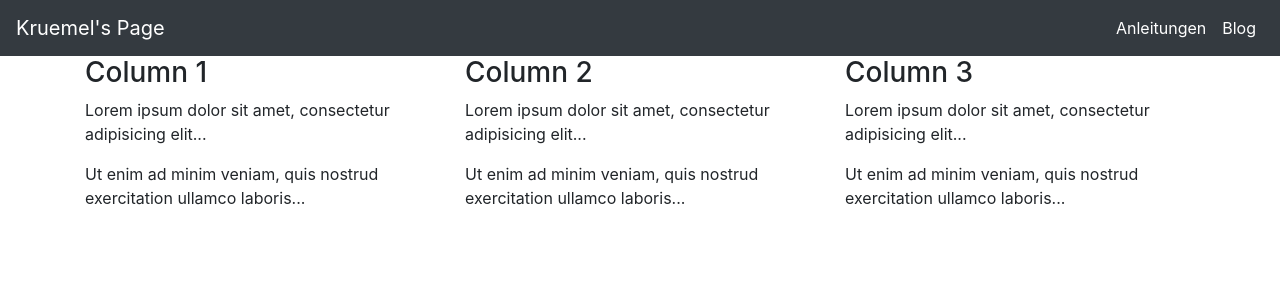
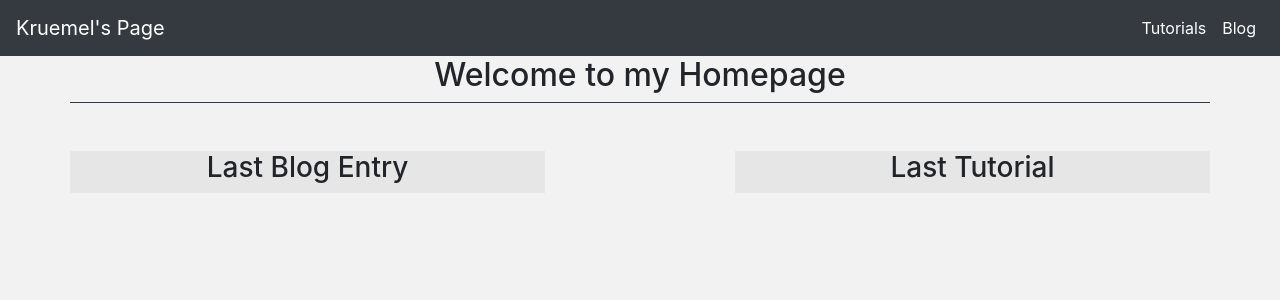
Before and after one commit to Felixkruemel/homepage, a Vue app: page / in a window 1280 px wide. Shown: the top 300 px of the page. Built offline with nearby package versions, Linux system fonts and the light colour scheme.

Commit message:
edited homepage

```diff
--- a/public/index.html
+++ b/public/index.html
@@ -11,7 +11,7 @@
     <script src="https://cdnjs.cloudflare.com/ajax/libs/popper.js/1.16.0/umd/popper.min.js"></script>
     <script src="https://maxcdn.bootstrapcdn.com/bootstrap/4.5.0/js/bootstrap.min.js"></script>
   </head>
-  <body>
+  <body style="background-color: #f2f2f2">
     <noscript>
       <strong>We're sorry but <%= htmlWebpackPlugin.options.title %> doesn't work properly without JavaScript enabled. Please enable it to continue.</strong>
     </noscript>
--- a/src/components/home.vue
+++ b/src/components/home.vue
@@ -1,20 +1,15 @@
 <template>
-    <div class=container>
+    <div class="container">
         <div class="row">
-            <div class="col-sm-4">
-                <h3>Column 1</h3>
-                <p>Lorem ipsum dolor sit amet, consectetur adipisicing elit...</p>
-                <p>Ut enim ad minim veniam, quis nostrud exercitation ullamco laboris...</p>
+            <div class="col-lg-12 border border-top-0 border-right-0 border-left-0 border-dark text-center">
+                <h2>Welcome to my Homepage</h2>
             </div>
-            <div class="col-sm-4">
-                <h3>Column 2</h3>
-                <p>Lorem ipsum dolor sit amet, consectetur adipisicing elit...</p>
-                <p>Ut enim ad minim veniam, quis nostrud exercitation ullamco laboris...</p>
+            <div class="col-lg-5 text-center mt-5" style="background-color:#e6e6e6">
+                <h3>Last Blog Entry</h3>
             </div>
-            <div class="col-sm-4">
-                <h3>Column 3</h3>
-                <p>Lorem ipsum dolor sit amet, consectetur adipisicing elit...</p>
-                <p>Ut enim ad minim veniam, quis nostrud exercitation ullamco laboris...</p>
+            <div class="col-lg-2"></div>
+            <div class="col-lg-5 text-center mt-5" style="background-color:#e6e6e6">
+                <h3>Last Tutorial</h3>
             </div>
         </div>
     </div>
--- a/src/components/navbar.vue
+++ b/src/components/navbar.vue
@@ -3,7 +3,7 @@
         <a class="navbar-brand mr-auto" v-on:click="$emit('click-home')">Kruemel's Page</a>
         <ul class="navbar-nav ml-auto">
             <li class="nav-item active">
-                <a class="nav-link" v-on:click="$emit('click-tutorial')" >Anleitungen</a>
+                <a class="nav-link" v-on:click="$emit('click-tutorial')" >Tutorials</a>
             </li>
             <li class="nav-item active">
                 <a class="nav-link" v-on:click="$emit('click-blog')">Blog</a>
```
